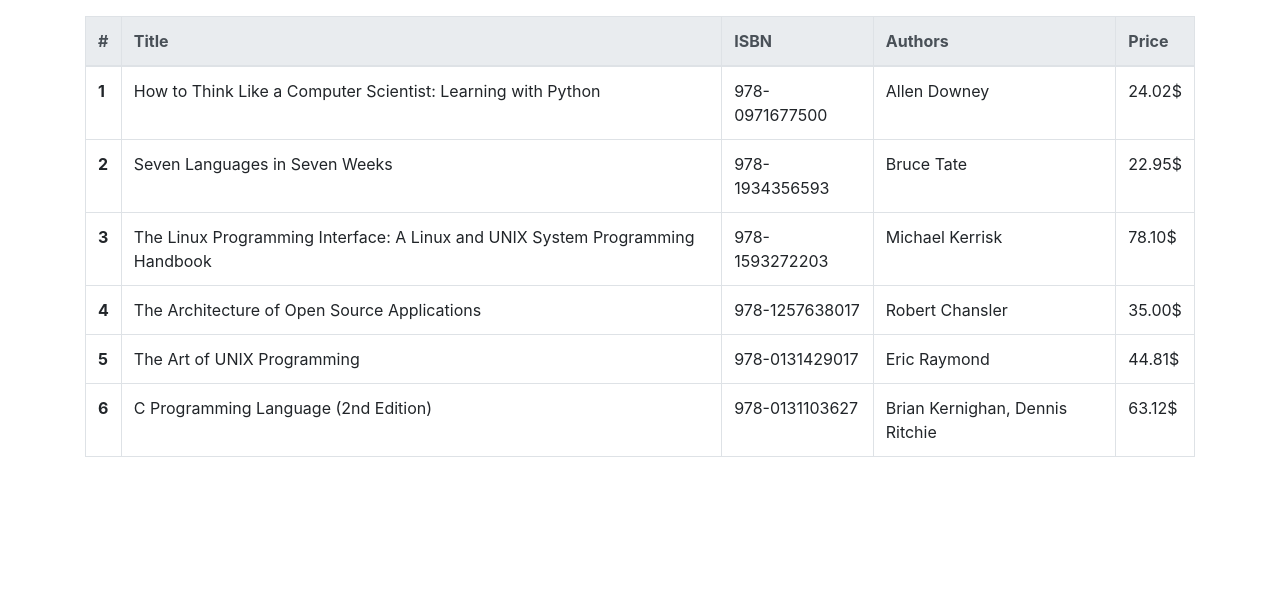
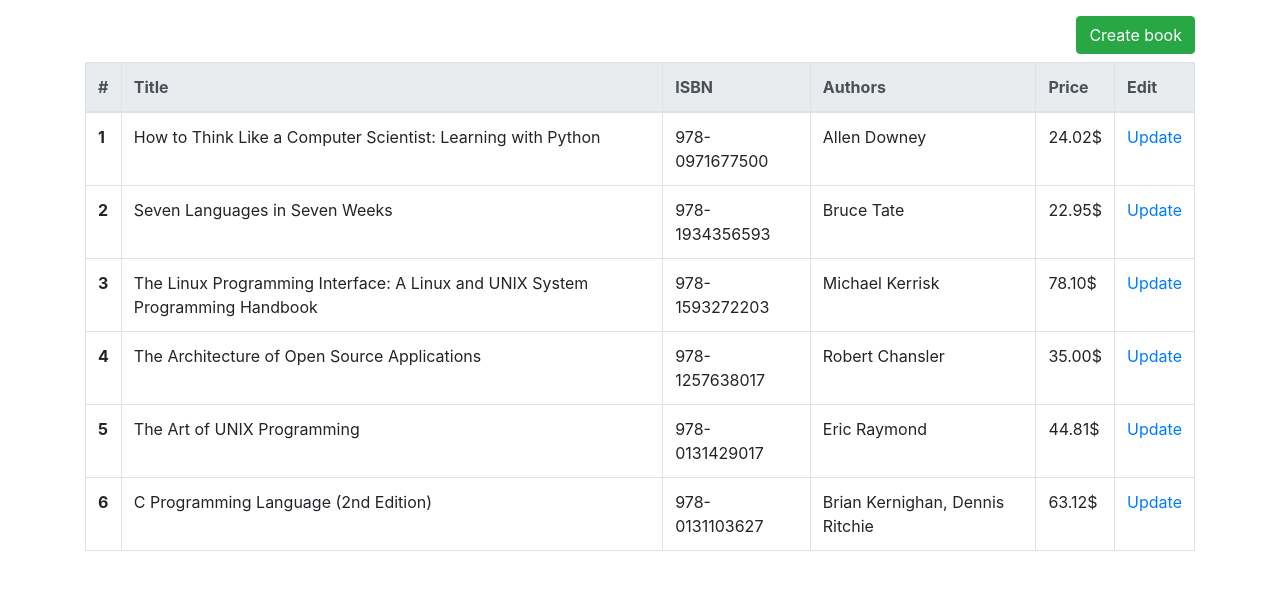
Before and after one commit to ykaidashov/book-store, a Django app: page / in a window 1280 px wide. Shown: the part 56-646 px from the top of the page. Run offline with Django 3.2, Linux system fonts and the light colour scheme; data comes from the database, SQL or seed files in the repository; some libraries are stand-ins or nearby versions.

Commit message:
Add create and edit logic for book

```diff
--- a/book/models.py
+++ b/book/models.py
@@ -1,4 +1,15 @@
 from django.db import models
+from django.urls import reverse
+from django.core.exceptions import ValidationError
+from stdnum import isbn, exceptions
+
+
+def isbn_validator(raw_value):
+    try:
+        isbn.validate(raw_value)
+    except exceptions.InvalidFormat as e:
+        raise ValidationError(e.message)
+    return True
 
 
 class Author(models.Model):
@@ -15,10 +26,16 @@ class Author(models.Model):
 
 class Book(models.Model):
     title = models.CharField(max_length=200)
-    isbn = models.CharField(max_length=13)
+    isbn = models.CharField(max_length=14, validators=[isbn_validator])
 
     authors = models.ManyToManyField(Author, related_name='books')
     price = models.DecimalField(max_digits=10, decimal_places=2)
 
+    def get_absolute_url(self):
+        return reverse('book_index_url')
+
+    def get_update_url(self):
+        return reverse('book_update_url', kwargs={'book_id': self.id})
+
     def __str__(self):
         return self.title
--- a/book/templates/book/index.html
+++ b/book/templates/book/index.html
@@ -5,7 +5,7 @@ List of books
 {% endblock%}
 
 {% block content %}
-
+<a href="{% url 'book_create_url' %}" class="btn btn-success mb-2 float-right">Create book</a>
 <table class="table table-bordered table-hover">
     <thead class="thead-light">
     <tr>
@@ -14,6 +14,7 @@ List of books
         <th scope="col">ISBN</th>
         <th scope="col">Authors</th>
         <th scope="col">Price</th>
+        <th scope="col">Edit</th>
     </tr>
     </thead>
     <tbody>
@@ -24,6 +25,7 @@ List of books
         <td>{{ book.isbn }}</td>
         <td>{{ book.authors.all|join:", " }}</td>
         <td>{{ book.price }}$</td>
+        <td><a href="{{ book.get_update_url }}">Update</a></td>
     </tr>
     {% endfor %}
     </tbody>
--- a/book/urls.py
+++ b/book/urls.py
@@ -4,4 +4,6 @@ from book import views
 
 urlpatterns = [
     path('', views.index, name='book_index_url'),
+    path('book/create', views.BookCreate.as_view(), name='book_create_url'),
+    path('book/<int:book_id>/update', views.BookUpdate.as_view(), name='book_update_url')
 ]
--- a/book/views.py
+++ b/book/views.py
@@ -1,8 +1,44 @@
-from django.shortcuts import render
+from django.shortcuts import render, redirect
+from django.views.generic import View
 
 from book.models import Book
+from book.forms import BookForm
 
 
 def index(request):
     books = Book.objects.all()
     return render(request, 'book/index.html', {'books': books})
+
+
+class BookCreate(View):
+
+    def get(self, request):
+        form = BookForm()
+        return render(request, 'book/create.html', {'form': form})
+
+    def post(self, request):
+        bound_form = BookForm(request.POST)
+
+        if bound_form.is_valid():
+            book = bound_form.save()
+            return redirect(book)
+
+        return render(request, 'book/create.html', {'form': bound_form})
+
+
+class BookUpdate(View):
+
+    def get(self, request, book_id):
+        book = Book.objects.get(id=book_id)
+        bound_form = BookForm(instance=book)
+        return render(request, 'book/update.html', {'form': bound_form, 'book': book})
+
+    def post(self, request, book_id):
+        book = Book.objects.get(id=book_id)
+        bound_form = BookForm(request.POST, instance=book)
+
+        if bound_form.is_valid():
+            updated_book = bound_form.save()
+            return redirect(updated_book)
+
+        return render(request, 'book/update.html', {'form': bound_form, 'book': book})
--- a/requirements.txt
+++ b/requirements.txt
@@ -1 +1,2 @@
 Django==2.1.2
+python-stdnum==1.10
--- a/templates/layouts/main.html
+++ b/templates/layouts/main.html
@@ -25,7 +25,7 @@
                     <a class="nav-link" href="{% url 'book_index_url' %}">Books list</a>
                 </li>
                 <li class="nav-item">
-                    <a class="nav-link" href="{% url 'book_create' %}">Create book</a>
+                    <a class="nav-link" href="{% url 'book_create_url' %}">Create book</a>
                 </li>
             </ul>
         </div>
```
Also changed, not shown: book/forms.py (added, +20 -0 lines), book/templates/book/create.html (added, +23 -0 lines), book/templates/book/update.html (added, +20 -0 lines).
